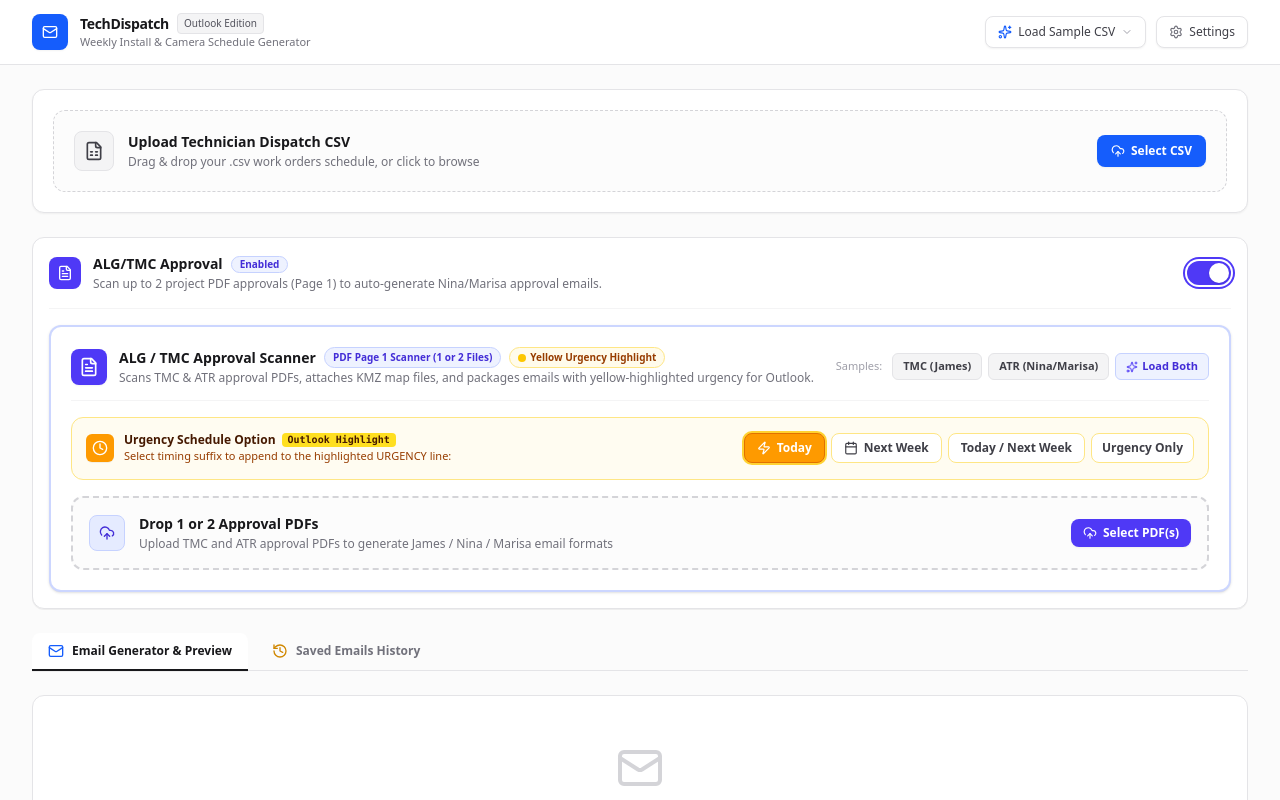
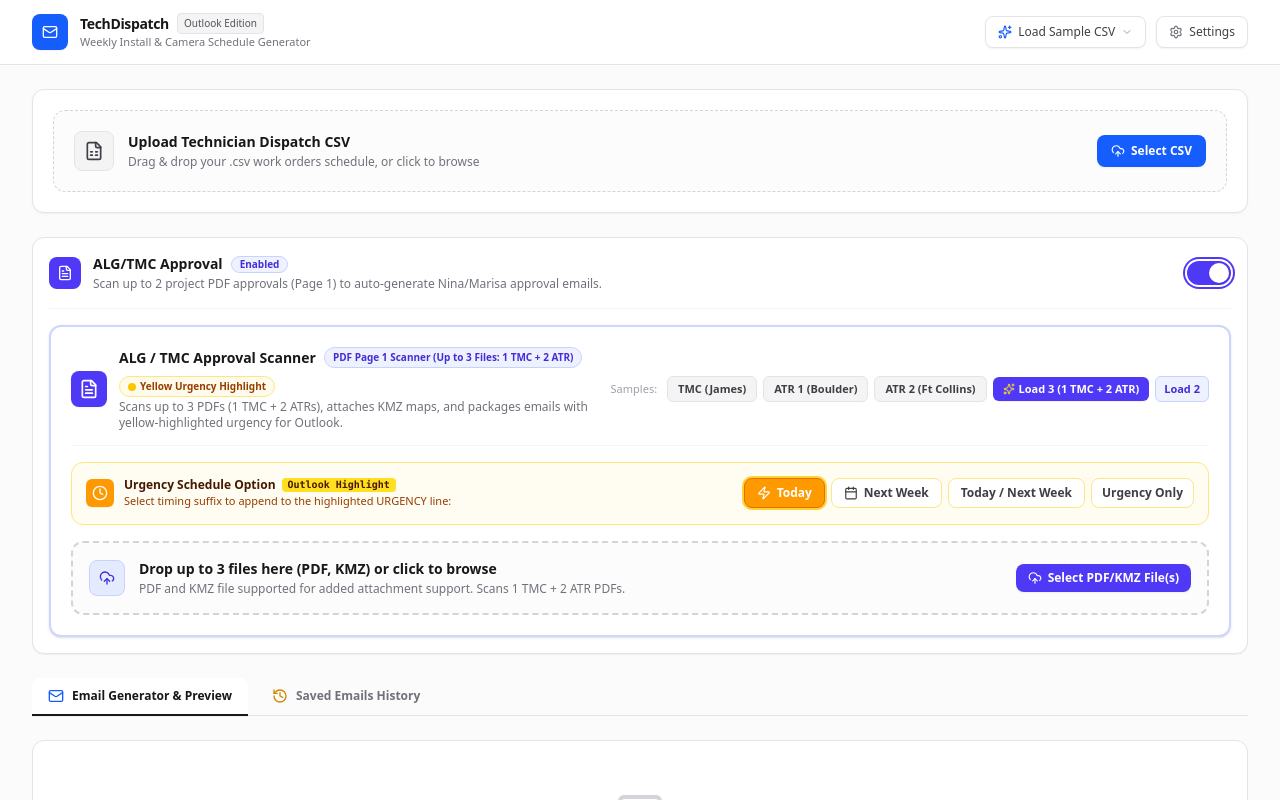
Before and after one commit to patrickfbalitonndsdata-bot/TechDispatchv3, a React (Vite) app: page / in a window 1280 px wide. Both pictures are taken after a click on the switch 1209 px from the left and 273 px from the top of the page. Shown: the top 800 px of the page. Built offline with nearby package versions, Linux system fonts and the light colour scheme.

Commit message:
Update AlgTmcApprovalPanel.tsx

```diff
--- a/src/components/AlgTmcApprovalPanel.tsx
+++ b/src/components/AlgTmcApprovalPanel.tsx
@@ -105,33 +105,58 @@
       (f) => f.type === "application/pdf" || f.name.toLowerCase().endsWith(".pdf")
     );
 
+    // Also check if any KMZ/KML files were dropped in the main dropzone
+    const kmzArray = Array.from(files).filter(
+      (f) =>
+        f.name.toLowerCase().endsWith(".kmz") ||
+        f.name.toLowerCase().endsWith(".kml") ||
+        f.type.includes("kml") ||
+        f.type.includes("kmz")
+    );
+    if (kmzArray.length > 0) {
+      handleKmzFiles(kmzArray);
+    }
+
     if (fileArray.length === 0) return;
 
     setIsLoading(true);
     try {
-      const filesToProcess = fileArray.slice(0, 2);
+      // If 2 or 3 files are dropped/uploaded, process all of them up to 3
+      let filesToProcess: File[];
+      let shouldReplace = false;
+
+      if (fileArray.length >= 2 || pdfList.length >= 3) {
+        filesToProcess = fileArray.slice(0, 3);
+        shouldReplace = true;
+      } else {
+        const remainingSlots = Math.max(1, 3 - pdfList.length);
+        filesToProcess = fileArray.slice(0, remainingSlots);
+        shouldReplace = false;
+      }
+
       const results: ScannedPdfData[] = [];
-
       for (const file of filesToProcess) {
         const scanned = await parsePdfFile(file, scheduleOption);
         results.push(scanned);
       }
 
       setPdfList((prev) => {
-        const combined = [...prev, ...results].slice(0, 2);
-        if (onScannedDataChange) onScannedDataChange(combined);
-        return combined;
-      });
-
-      if (pdfList.length + results.length >= 2) {
+        const updated = shouldReplace ? results : [...prev, ...results].slice(0, 3);
+        if (onScannedDataChange) onScannedDataChange(updated);
+        if (updated.length >= 2) {
           setActiveTab("combined");
         } else {
           setActiveTab(0);
         }
+        return updated;
+      });
     } catch (err) {
       console.error("Error parsing PDF file:", err);
     } finally {
       setIsLoading(false);
+      if (fileInputRef.current) {
+        fileInputRef.current.value = "";
+      }
     }
   };
 
@@ -195,7 +220,7 @@
       if (prev.some((p) => p.projectNumber === sample.projectNumber)) {
         return prev;
       }
-      const updated = [...prev, { ...sample }].slice(0, 2);
+      const updated = [...prev, { ...sample }].slice(0, 3);
       if (onScannedDataChange) onScannedDataChange(updated);
       return updated;
     });
@@ -203,7 +228,19 @@
   };
 
   const handleLoadBothSamples = () => {
-    const cloned = SAMPLE_PDF_APPROVALS.map((s) => ({ ...s }));
+    const cloned = SAMPLE_PDF_APPROVALS.slice(0, 2).map((s) => ({ ...s }));
+    setPdfList(cloned);
+    setActiveTab("combined");
+    if (onScannedDataChange) onScannedDataChange(cloned);
+  };
+
+  const handleLoadThreeSamples = () => {
+    // 1 TMC (sample 1) and 2 ATRs (sample 0 and sample 2)
+    const cloned = [
+      { ...SAMPLE_PDF_APPROVALS[1] }, // TMC
+      { ...SAMPLE_PDF_APPROVALS[0] }, // ATR 1
+      { ...SAMPLE_PDF_APPROVALS[2] }, // ATR 2
+    ];
     setPdfList(cloned);
     setActiveTab("combined");
     if (onScannedDataChange) onScannedDataChange(cloned);
@@ -322,7 +359,7 @@
             <div className="flex items-center gap-2 flex-wrap">
               <h3 className="text-sm font-bold text-zinc-900">ALG / TMC Approval Scanner</h3>
               <span className="text-[10px] font-bold bg-indigo-50 text-indigo-700 border border-indigo-200 px-2 py-0.5 rounded-full">
-                PDF Page 1 Scanner (1 or 2 Files)
+                PDF Page 1 Scanner (Up to 3 Files: 1 TMC + 2 ATR)
               </span>
               <span className="text-[10px] font-bold bg-amber-50 text-amber-800 border border-amber-200 px-2 py-0.5 rounded-full flex items-center gap-1">
                 <span className="w-2 h-2 rounded-full bg-yellow-400 inline-block"></span>
@@ -330,7 +367,7 @@
               </span>
             </div>
             <p className="text-xs text-zinc-500 mt-0.5">
-              Scans TMC &amp; ATR approval PDFs, attaches KMZ map files, and packages emails with yellow-highlighted urgency for Outlook.
+              Scans up to 3 PDFs (1 TMC + 2 ATRs), attaches KMZ maps, and packages emails with yellow-highlighted urgency for Outlook.
             </p>
           </div>
         </div>
@@ -352,16 +389,32 @@
             className="text-[11px] font-semibold bg-zinc-100 hover:bg-indigo-50 hover:text-indigo-700 text-zinc-700 border border-zinc-200 px-2.5 py-1 rounded-md transition cursor-pointer"
             title="Load Boulder CO 26-770109 (ATR/ALG to Nina/Marisa)"
           >
-            ATR (Nina/Marisa)
+            ATR 1 (Boulder)
+          </button>
+          <button
+            type="button"
+            onClick={() => handleLoadSample(2)}
+            className="text-[11px] font-semibold bg-zinc-100 hover:bg-indigo-50 hover:text-indigo-700 text-zinc-700 border border-zinc-200 px-2.5 py-1 rounded-md transition cursor-pointer"
+            title="Load Fort Collins CO 26-770118 (ATR/ALG Speed & Class)"
+          >
+            ATR 2 (Ft Collins)
+          </button>
+          <button
+            type="button"
+            onClick={handleLoadThreeSamples}
+            className="text-[11px] font-bold bg-indigo-600 hover:bg-indigo-700 text-white px-2.5 py-1 rounded-md transition cursor-pointer flex items-center gap-1 shadow-2xs"
+            title="Load 3 PDFs: 1 TMC + 2 ATRs for triple approval template"
+          >
+            <Sparkles className="w-3 h-3 text-yellow-300" />
+            <span>Load 3 (1 TMC + 2 ATR)</span>
           </button>
           <button
             type="button"
             onClick={handleLoadBothSamples}
-            className="text-[11px] font-semibold bg-indigo-50 hover:bg-indigo-100 text-indigo-700 border border-indigo-200 px-2.5 py-1 rounded-md transition cursor-pointer flex items-center gap-1"
-            title="Load both TMC + ATR PDFs for combined approval template"
+            className="text-[11px] font-semibold bg-indigo-50 hover:bg-indigo-100 text-indigo-700 border border-indigo-200 px-2 py-1 rounded-md transition cursor-pointer flex items-center gap-1"
+            title="Load 2 PDFs: TMC + ATR"
           >
-            <Sparkles className="w-3 h-3 text-indigo-600" />
-            <span>Load Both</span>
+            <span>Load 2</span>
           </button>
         </div>
       </div>
@@ -447,7 +500,7 @@
         onChange={(e) => {
           if (e.target.files) handlePdfFiles(e.target.files);
         }}
-        accept=".pdf,application/pdf"
+        accept=".pdf,application/pdf,.kmz,.kml,application/vnd.google-earth.kmz"
         multiple
         className="hidden"
       />
@@ -482,7 +535,11 @@
           </div>
           <div>
             <div className="text-xs sm:text-sm font-semibold text-zinc-900 flex items-center gap-2">
-              <span>{pdfList.length > 0 ? `${pdfList.length} of 2 PDF(s) Loaded` : "Drop 1 or 2 Approval PDFs"}</span>
+              <span>
+                {pdfList.length > 0
+                  ? `${pdfList.length} of 3 PDF(s) Loaded${kmzList.length > 0 ? ` + ${kmzList.length} KMZ Map(s)` : ""}`
+                  : "Drop up to 3 files here (PDF, KMZ) or click to browse"}
+              </span>
               {pdfList.length > 0 && (
                 <span className="text-[10px] font-bold bg-emerald-50 text-emerald-700 border border-emerald-200 px-2 py-0.5 rounded-full flex items-center gap-1">
                   <Check className="w-3 h-3" /> Page 1 Extracted
@@ -492,7 +549,7 @@
             <p className="text-[11px] sm:text-xs text-zinc-500 mt-0.5">
               {pdfList.length > 0
                 ? pdfList.map((p) => `${p.projectNumber || p.fileName} [${p.studyType}]`).join(" + ")
-                : "Upload TMC and ATR approval PDFs to generate James / Nina / Marisa email formats"}
+                : "PDF and KMZ file supported for added attachment support. Scans 1 TMC + 2 ATR PDFs."}
             </p>
           </div>
         </div>
@@ -517,7 +574,15 @@
             className="text-xs font-semibold bg-indigo-600 hover:bg-indigo-700 text-white px-3 py-1.5 rounded-lg transition shadow-xs flex items-center gap-1.5 cursor-pointer shrink-0"
           >
             <UploadCloud className="w-3.5 h-3.5" />
-            <span>{pdfList.length >= 2 ? "Replace PDFs" : pdfList.length === 1 ? "Add 2nd PDF" : "Select PDF(s)"}</span>
+            <span>
+              {pdfList.length >= 3
+                ? "Replace Files"
+                : pdfList.length === 2
+                ? "+ Add 3rd PDF"
+                : pdfList.length === 1
+                ? "+ Add 2nd PDF"
+                : "Select PDF/KMZ File(s)"}
+            </span>
           </button>
         </div>
       </div>
@@ -539,7 +604,11 @@
                   }`}
                 >
                   <Sparkles className="w-3.5 h-3.5" />
-                  <span>Combined Approval (TMC + ATR)</span>
+                  <span>
+                    {pdfList.length === 3
+                      ? "✨ Combined Approval (1 TMC + 2 ATR)"
+                      : "✨ Combined Approval (TMC + ATR)"}
+                  </span>
                 </button>
               )}
 
@@ -574,13 +643,14 @@
                 );
               })}
 
-              {pdfList.length < 2 && (
+              {pdfList.length < 3 && (
                 <button
                   type="button"
                   onClick={() => fileInputRef.current?.click()}
-                  className="text-xs font-medium text-indigo-600 hover:text-indigo-800 bg-indigo-50 border border-indigo-200 hover:bg-indigo-100 py-1.5 px-2.5 rounded-lg transition cursor-pointer"
+                  className="text-xs font-medium text-indigo-600 hover:text-indigo-800 bg-indigo-50 border border-indigo-200 hover:bg-indigo-100 py-1.5 px-2.5 rounded-lg transition cursor-pointer flex items-center gap-1"
                 >
-                  + Add 2nd PDF
+                  <Plus className="w-3.5 h-3.5" />
+                  <span>Add {pdfList.length === 1 ? "2nd" : "3rd"} PDF</span>
                 </button>
               )}
             </div>
@@ -696,64 +766,84 @@
             </div>
           )}
 
-          {/* VIEW MODE 1: COMBINED APPROVAL EMAIL (when activeTab === "combined" and 2 PDFs loaded) */}
+          {/* VIEW MODE 1: COMBINED APPROVAL EMAIL (when activeTab === "combined" and 2 or 3 PDFs loaded) */}
           {activeTab === "combined" && combinedEmail && (
             <div className="space-y-4">
               <div className="grid grid-cols-1 lg:grid-cols-12 gap-4 items-start">
-                {/* Left 5 Cols: Dual PDF Summary & KMZ Attachment Box */}
+                {/* Left 5 Cols: Multi PDF Summary & KMZ Attachment Box */}
                 <div className="lg:col-span-5 space-y-3">
                   {/* Scanned Breakdown */}
                   <div className="bg-zinc-50 border border-zinc-200 rounded-xl p-3.5 sm:p-4 text-xs space-y-3">
                     <div className="font-bold text-zinc-900 flex items-center justify-between border-b border-zinc-200 pb-2">
                       <span className="flex items-center gap-1.5">
                         <Layers className="w-3.5 h-3.5 text-indigo-600" />
-                        Dual PDF Approval Flow
+                        {combinedEmail.isTriple ? "Triple PDF Approval Flow" : "Dual PDF Approval Flow"}
                       </span>
                       <span className="text-[10px] bg-indigo-100 text-indigo-800 font-bold px-1.5 py-0.5 rounded">
-                        2 Files Active
+                        {pdfList.length} Files Active
                       </span>
                     </div>
 
                     {/* TMC Section Details */}
                     {combinedEmail.tmcPdf && (
-                      <div className="bg-white border border-zinc-200 rounded-lg p-2.5 space-y-1.5">
+                      <div className="bg-white border border-indigo-200 rounded-lg p-2.5 space-y-1.5 shadow-2xs">
                         <div className="flex items-center justify-between">
                           <span className="text-[10px] font-bold text-indigo-700 uppercase">Part 1: TMC Approval (Top)</span>
-                          <span className="text-[10px] bg-indigo-50 text-indigo-600 px-1 rounded">TMC</span>
+                          <span className="text-[10px] bg-indigo-50 text-indigo-700 font-bold px-1.5 py-0.2 rounded border border-indigo-200">TMC</span>
                         </div>
                         <div className="text-[11px] text-zinc-700 space-y-0.5">
-                          <p><strong>Project:</strong> {combinedEmail.tmcPdf.projectNumber}</p>
+                          <p><strong>Project:</strong> <span className="font-mono font-bold text-zinc-900">{combinedEmail.tmcPdf.projectNumber}</span></p>
                           <p><strong>Location/s:</strong> {combinedEmail.tmcPdf.locationsCount}</p>
                           <p><strong>Urgency:</strong> {combinedEmail.tmcPdf.urgency}</p>
                         </div>
                       </div>
                     )}
 
-                    {/* ATR Section Details */}
+                    {/* ATR Section Details (Prior ATR PDF) */}
                     {combinedEmail.atrPdf && (
-                      <div className="bg-white border border-zinc-200 rounded-lg p-2.5 space-y-1.5">
+                      <div className="bg-white border border-emerald-200 rounded-lg p-2.5 space-y-1.5 shadow-2xs">
                         <div className="flex items-center justify-between">
-                          <span className="text-[10px] font-bold text-emerald-700 uppercase">Part 2: ALG Conversion (Bottom)</span>
-                          <span className="text-[10px] bg-emerald-50 text-emerald-600 px-1 rounded">ATR</span>
+                          <span className="text-[10px] font-bold text-emerald-700 uppercase">
+                            {combinedEmail.isTriple ? "Part 2: Prior ATR PDF (ALG Conversion)" : "Part 2: ALG Conversion (Bottom)"}
+                          </span>
+                          <span className="text-[10px] bg-emerald-50 text-emerald-700 font-bold px-1.5 py-0.2 rounded border border-emerald-200">ATR 1</span>
                         </div>
                         <div className="text-[11px] text-zinc-700 space-y-0.5">
                           <p><strong>Region:</strong> {combinedEmail.atrPdf.region || "South Central"}</p>
-                          <p><strong>Project:</strong> {combinedEmail.atrPdf.projectNumber}</p>
+                          <p><strong>Project:</strong> <span className="font-mono font-bold text-zinc-900">{combinedEmail.atrPdf.projectNumber}</span></p>
                           <p><strong>Location/s:</strong> {combinedEmail.atrPdf.locationsCount}</p>
-                          <p><strong>Study:</strong> {combinedEmail.atrPdf.fullStudyFormatted}</p>
+                          <p><strong>Add-ons:</strong> {combinedEmail.atrPdf.addOns || "Volume"}</p>
+                        </div>
+                      </div>
+                    )}
+
+                    {/* Second ATR Section Details (if 3 PDFs) */}
+                    {combinedEmail.atrPdf2 && (
+                      <div className="bg-white border border-teal-200 rounded-lg p-2.5 space-y-1.5 shadow-2xs">
+                        <div className="flex items-center justify-between">
+                          <span className="text-[10px] font-bold text-teal-700 uppercase">Part 3: Second ATR PDF (ALG Conversion)</span>
+                          <span className="text-[10px] bg-teal-50 text-teal-700 font-bold px-1.5 py-0.2 rounded border border-teal-200">ATR 2</span>
+                        </div>
+                        <div className="text-[11px] text-zinc-700 space-y-0.5">
+                          <p><strong>Project:</strong> <span className="font-mono font-bold text-zinc-900">{combinedEmail.atrPdf2.projectNumber}</span></p>
+                          <p><strong>Location/s:</strong> {combinedEmail.atrPdf2.locationsCount}</p>
+                          <p><strong>Add-ons:</strong> {combinedEmail.atrPdf2.addOns || "Volume"}</p>
                         </div>
                       </div>
                     )}
                   </div>
 
-                  {/* 2. ATTACHMENT PLACEHOLDER FOR KMZ FILE (Below Scanned Details) */}
+                  {/* 2. ATTACHMENT PLACEHOLDER FOR KMZ & PDF FILES (Below Scanned Details) */}
                   <div className="bg-white border-2 border-dashed border-emerald-300 rounded-xl p-3.5 sm:p-4 space-y-3">
                     <div className="flex items-center justify-between">
                       <div className="flex items-center space-x-2">
                         <div className="w-6 h-6 rounded-md bg-emerald-600 text-white flex items-center justify-center">
                           <MapPin className="w-3.5 h-3.5" />
                         </div>
-                        <span className="text-xs font-bold text-zinc-900">KMZ Map Attachment Placeholder</span>
+                        <div>
+                          <span className="text-xs font-bold text-zinc-900 block">Attachment Placeholder</span>
+                          <span className="text-[10px] text-zinc-500">PDF &amp; KMZ files supported</span>
+                        </div>
                       </div>
                       <button
                         type="button"
@@ -770,7 +860,7 @@
                       onChange={(e) => {
                         if (e.target.files) handleKmzFiles(e.target.files);
                       }}
-                      accept=".kmz,.kml,application/vnd.google-earth.kmz,application/vnd.google-earth.kml+xml"
+                      accept=".kmz,.kml,application/vnd.google-earth.kmz,application/vnd.google-earth.kml+xml,.pdf,application/pdf"
                       multiple
                       className="hidden"
                     />
@@ -795,7 +885,7 @@
                     >
                       <Paperclip className="w-3.5 h-3.5 text-emerald-600" />
                       <span className="text-xs text-emerald-800 font-medium">
-                        Drop KMZ map file here or click to browse
+                        Drop KMZ map or PDF file here or click to browse
                       </span>
                     </div>
 
@@ -954,6 +1044,26 @@
                         </span>
                       </p>
 
+                      {combinedEmail.isTriple ? (
+                        /* 3-PDF Email Template */
+                        <>
+                          <div className="space-y-0.5">
+                            <p><strong>Project Number:</strong> <strong className="font-bold font-mono">{combinedEmail.tmcPdf?.projectNumber}</strong></p>
+                            <p><strong>Location/s:</strong> {combinedEmail.tmcPdf?.locationsCount}</p>
+                          </div>
+
+                          <p className="pt-2">Also, please see ALG conversion attached.</p>
+
+                          <div className="space-y-0.5">
+                            <p><strong>Region:</strong> {combinedEmail.atrPdf?.region || "South Central"}</p>
+                            <p><strong>Project Number:</strong> <strong className="font-bold font-mono">{combinedEmail.atrPdf?.projectNumber} &amp; {combinedEmail.atrPdf2?.projectNumber}</strong></p>
+                            <p><strong>Location/s:</strong> {combinedEmail.atrPdf?.locationsCount} &amp; {combinedEmail.atrPdf2?.locationsCount}</p>
+                            <p><strong>Study:</strong> ALG {combinedEmail.atrPdf?.addOns || "Volume"} / {combinedEmail.atrPdf2?.addOns || "Volume"}</p>
+                          </div>
+                        </>
+                      ) : (
+                        /* 2-PDF Email Template */
+                        <>
                           <div className="space-y-0.5">
                             <p><strong>Project Number:</strong> <strong className="font-bold font-mono">{combinedEmail.tmcPdf?.projectNumber}</strong></p>
                             <p><strong>Location/s:</strong> {combinedEmail.tmcPdf?.locationsCount}</p>
@@ -967,6 +1077,8 @@
                             <p><strong>Location/s:</strong> {combinedEmail.atrPdf?.locationsCount}</p>
                             <p><strong>Study:</strong> {combinedEmail.atrPdf?.fullStudyFormatted || (combinedEmail.atrPdf?.addOns ? `ALG ${combinedEmail.atrPdf.addOns}` : "ALG Volume")}</p>
                           </div>
+                        </>
+                      )}
                     </div>
                   </div>
                 </div>
```
Lines whose indentation alone changed are shown as unchanged.
